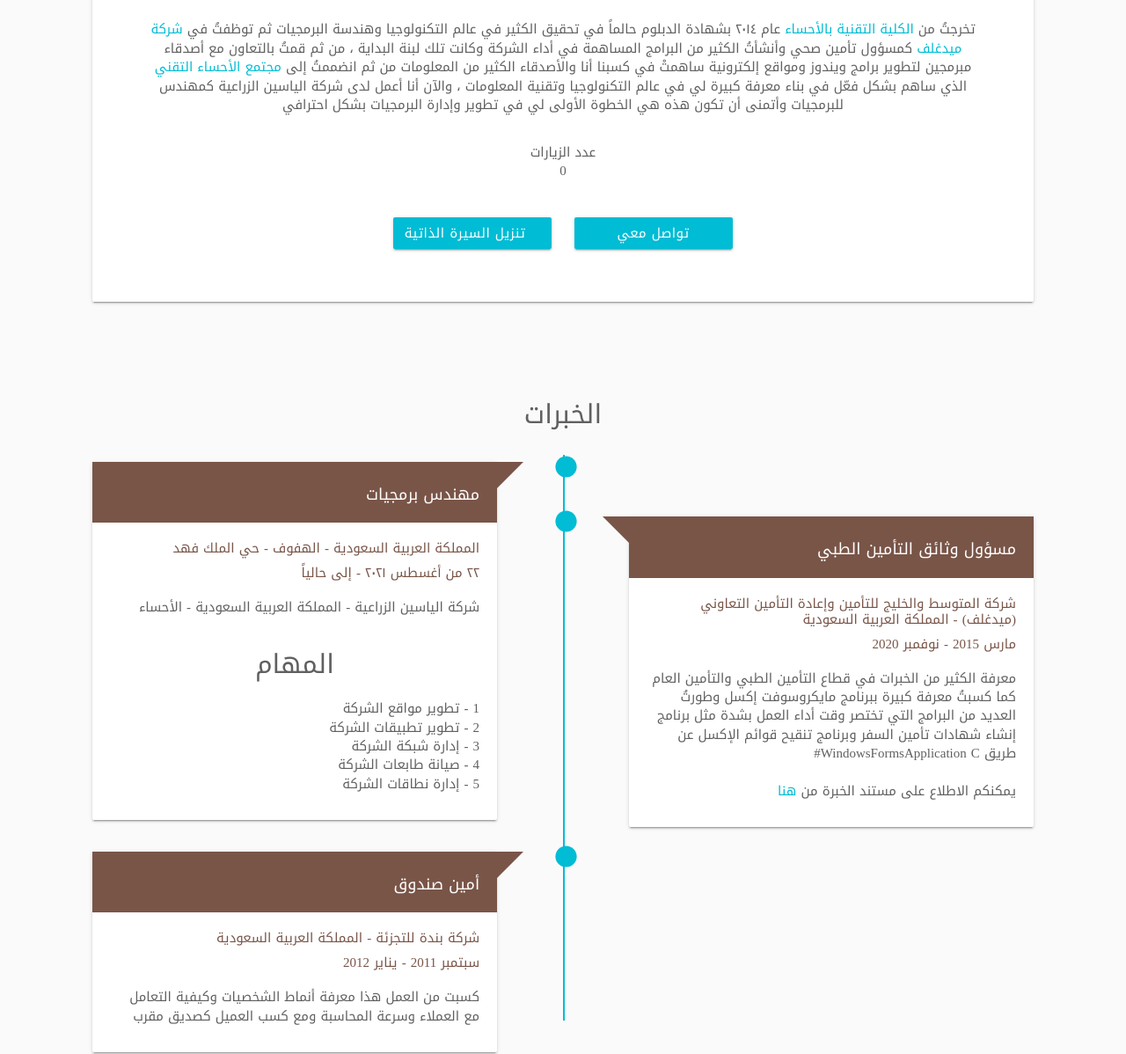
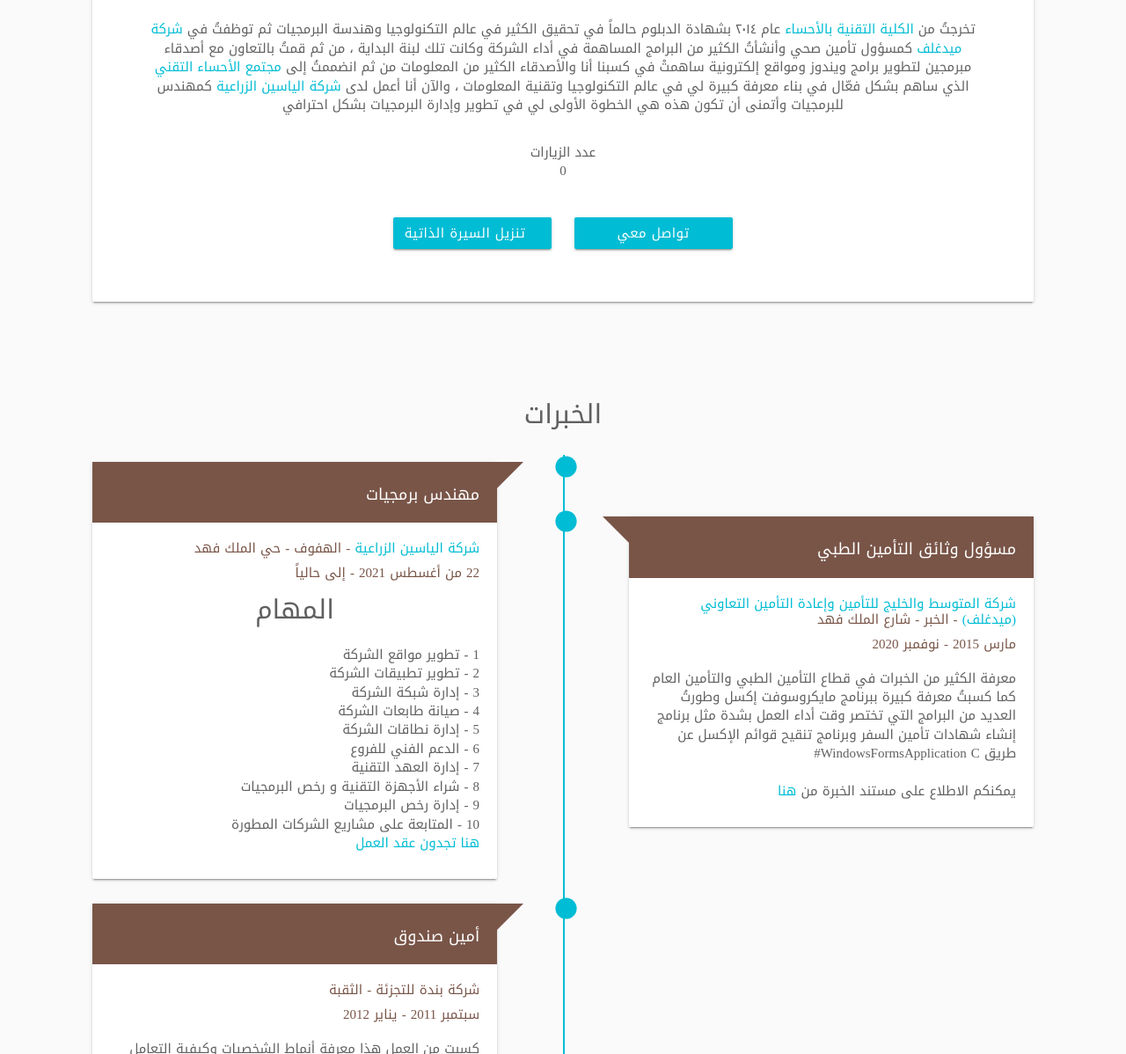
Before and after one commit to abu18saud/myCV, a plain HTML site: page index.html in a window 1280 px wide. Shown: the part 442-1640 px from the top of the page at 88% size. Drawn offline with nearby package versions, Linux system fonts and the light colour scheme; some packages are replaced by stand-ins of ours; a script that the page names is missing; files whose address does not match are found by name; a web font is replaced by a local one.

Commit message:
بعض التحسينات

```diff
--- a/index.html
+++ b/index.html
@@ -260,9 +260,9 @@
                             من ثم قمتُ بالتعاون مع أصدقاء مبرمجين لتطوير برامج ويندوز ومواقع إلكترونية ساهمتْ في كسبنا
                             أنا والأصدقاء الكثير من المعلومات من ثم انضممتُ إلى
                             <a href="https://twitter.com/alahsatechcomm" target="_blank">مجتمع الأحساء التقني</a>
-                            الذي ساهم بشكل فعّل في بناء معرفة كبيرة لي في عالم التكنولوجيا وتقنية المعلومات ، والآن أنا
+                            الذي ساهم بشكل فعّال في بناء معرفة كبيرة لي في عالم التكنولوجيا وتقنية المعلومات ، والآن أنا
                             أعمل لدى
-                            شركة الياسين الزراعية
+                            <a href="https://alyaseenagri.com/ar/home" target="_blank">شركة الياسين الزراعية</a>
                             كمهندس للبرمجيات وأتمنى أن تكون هذه هي الخطوة الأولى لي في تطوير وإدارة البرمجيات بشكل
                             احترافي
                             <center>
@@ -319,13 +319,15 @@
                                     </div>
 
                                     <!-- Organization and Period -->
-                                    <p class="sub-heading rtl_dir">المملكة العربية السعودية - الهفوف - حي الملك فهد</p>
-                                    <p class="sub-heading rtl_dir">٢٢ من أغسطس ٢٠٢١ - إلى حالياً</p>
+                                    <p class="sub-heading rtl_dir">
+                                        <a href="https://www.medgulf.com.sa/" target="_blank">شركة الياسين الزراعية</a>
+                                         - الهفوف - حي الملك فهد</p>
+                                    <p class="sub-heading rtl_dir">22 من أغسطس 2021 - إلى حالياً</p>
 
                                     <!-- Job Summary -->
-                                    <p class="content-p rtl_dir">
+                                    <!--<p class="content-p rtl_dir">
                                         شركة الياسين الزراعية - المملكة العربية السعودية - الأحساء
-                                    </p>
+                                    </p>-->
                                     <center>
                                         <h4>المهام</h4>
                                     </center>
@@ -336,6 +338,13 @@
                                         3 - إدارة شبكة الشركة <br>
                                         4 - صيانة طابعات الشركة <br>
                                         5 - إدارة نطاقات الشركة <br>
+                                        6 - الدعم الفني للفروع <br>
+                                        7 - إدارة العهد التقنية <br>
+                                        8 - شراء الأجهزة التقنية و رخص البرمجيات <br>
+                                        9 - إدارة رخص البرمجيات <br>
+                                        10 - المتابعة على مشاريع الشركات المطورة <br>
+
+                                        <b><a href="assets/PDFs/Employment Contract.pdf" target="_blank">هنا تجدون عقد العمل</a></b>
                                     </p>
                                 </div>
                             </li>
@@ -351,8 +360,8 @@
 
                                     <!-- Organization and Period -->
                                     <p class="sub-heading rtl_dir">
-                                        شركة المتوسط والخليج للتأمين وإعادة التأمين التعاوني (ميدغلف)
-                                        - المملكة العربية السعودية
+                                        <a href="https://www.medgulf.com.sa/" target="_blank">شركة المتوسط والخليج للتأمين وإعادة التأمين التعاوني (ميدغلف)</a>
+                                        - الخبر - شارع الملك فهد
                                     </p>
                                     <p class="sub-heading rtl_dir">مارس 2015 - نوفمبر 2020</p>
 
@@ -379,7 +388,10 @@
                                     </div>
 
                                     <!-- Organization and Period -->
-                                    <p class="sub-heading rtl_dir">شركة بندة للتجزئة - المملكة العربية السعودية</p>
+                                    <p class="sub-heading rtl_dir">
+                                        <a href="https://panda.com.sa/ar/" target="_blank"></a> شركة بندة للتجزئة
+                                         - الثقبة
+                                    </p>
                                     <p class="sub-heading rtl_dir">سبتمبر 2011 - يناير 2012</p>
 
                                     <!-- Job Summary -->
```
Also changed, not shown: 1 other file.
